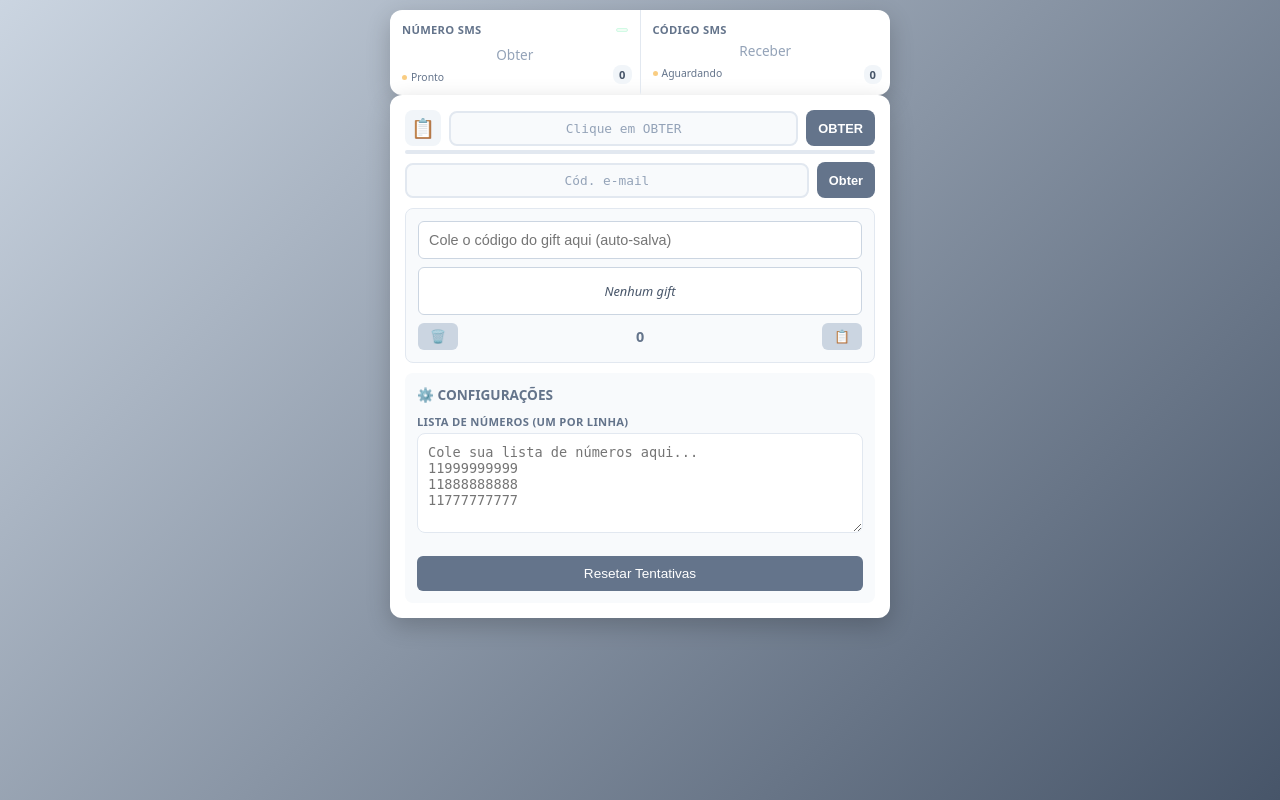
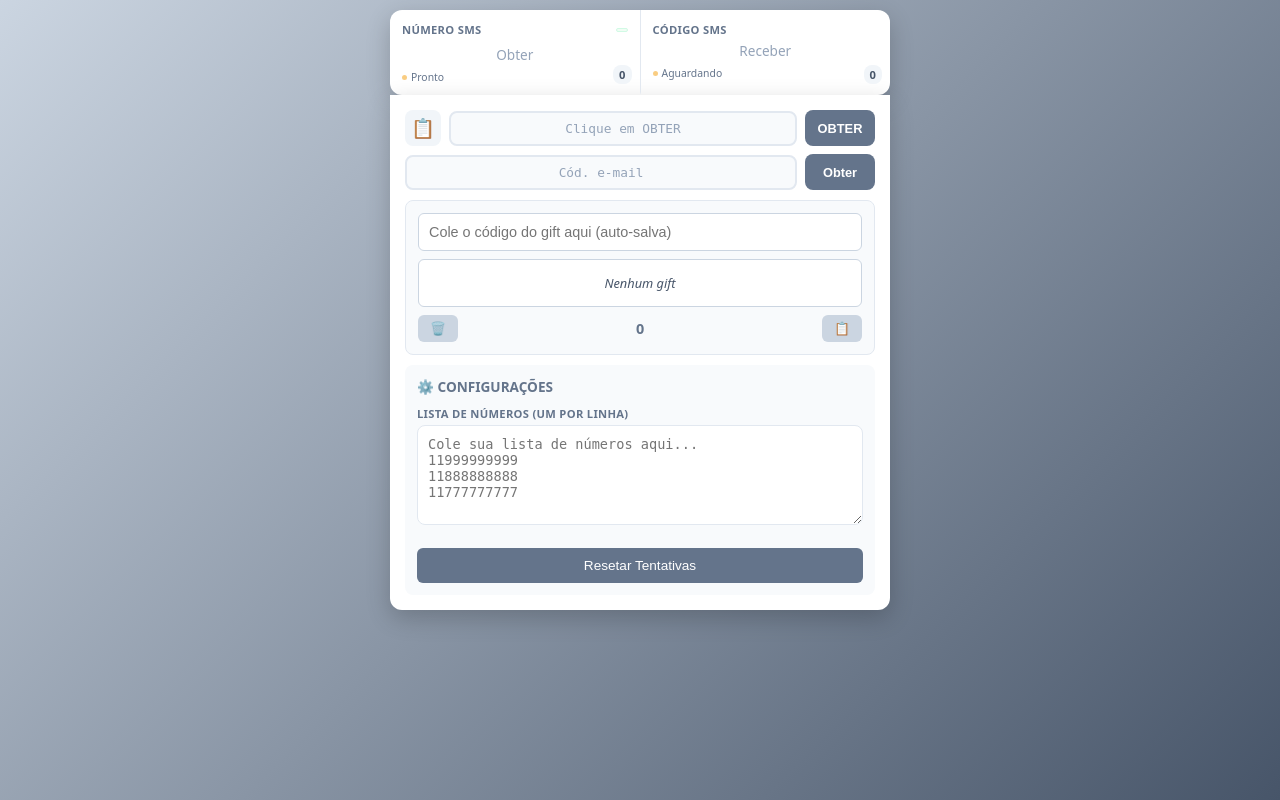
Before and after one commit to Idontknow00-a/SMS-service-R, a Flask app: page / in a window 1280 px wide. Run offline with Flask 3, Linux system fonts and the light colour scheme.

Commit message:
Update index.html

```diff
--- a/templates/index.html
+++ b/templates/index.html
@@ -170,6 +170,7 @@
         .numberlist-section {
             padding: 15px;
             margin-top: -12px;
+            border-radius: 0 0 12px 12px;
         }
 
         .action-row {
@@ -244,6 +245,7 @@
             background: #64748b;
             color: white;
             flex-shrink: 0;
+            min-width: 70px;
             position: relative;
         }
 
@@ -269,24 +271,6 @@
             min-width: 18px;
             text-align: center;
             box-shadow: 0 2px 4px rgba(0,0,0,0.2);
-        }
-
-        /* Barra de progresso */
-        .progress-bar-container {
-            width: 100%;
-            height: 4px;
-            background: #e2e8f0;
-            border-radius: 2px;
-            margin-top: -6px;
-            margin-bottom: 10px;
-            overflow: hidden;
-        }
-
-        .progress-bar-fill {
-            height: 100%;
-            background: linear-gradient(90deg, #10b981, #059669);
-            border-radius: 2px;
-            transition: width 0.3s ease;
         }
 
         .gift-section {
@@ -505,11 +489,6 @@
                     OBTER
                     <span class="get-number-counter" id="remainingCounter" style="display: none;">0</span>
                 </button>
-            </div>
-
-            <!-- Barra de progresso -->
-            <div class="progress-bar-container">
-                <div class="progress-bar-fill" id="progressBar" style="width: 0%;"></div>
             </div>
 
             <!-- Linha: Código do email (CRM Bonus) -->
@@ -889,14 +868,12 @@
         // ================= NUMBER LIST =================
         function updateRemainingCounter() {
             const counter = document.getElementById('remainingCounter');
-            const progressBar = document.getElementById('progressBar');
             const total = numberList.length;
             const used = currentListIndex;
             const remaining = total - used;
 
             if (total === 0) {
                 counter.style.display = 'none';
-                progressBar.style.width = '0%';
                 return;
             }
 
@@ -906,23 +883,10 @@
             // Atualiza cor baseado na quantidade restante
             if (remaining === 0) {
                 counter.style.background = '#ef4444';
-                counter.textContent = '0';
             } else if (remaining <= 3) {
                 counter.style.background = '#f59e0b';
             } else {
                 counter.style.background = '#ef4444';
-            }
-
-            // Barra de progresso
-            const progressPercent = (used / total) * 100;
-            progressBar.style.width = `${progressPercent}%`;
-
-            if (progressPercent >= 100) {
-                progressBar.style.background = 'linear-gradient(90deg, #ef4444, #dc2626)';
-            } else if (progressPercent >= 75) {
-                progressBar.style.background = 'linear-gradient(90deg, #f59e0b, #d97706)';
-            } else {
-                progressBar.style.background = 'linear-gradient(90deg, #10b981, #059669)';
             }
         }
 
```
